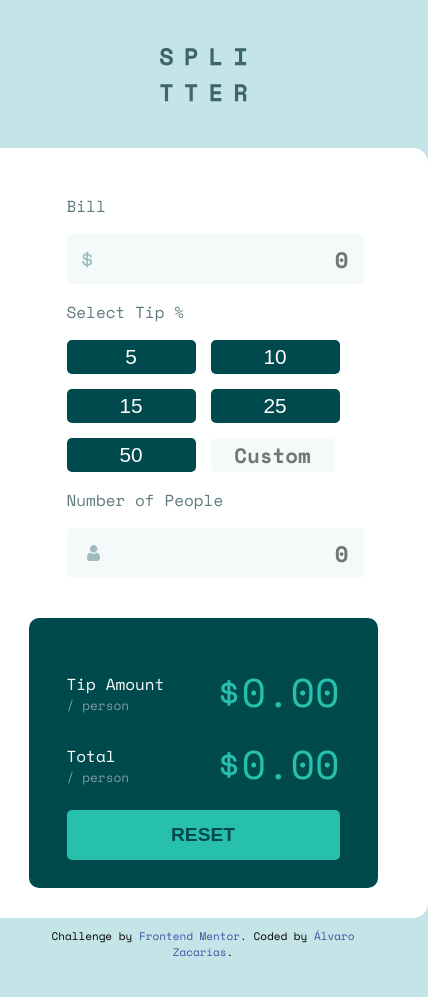
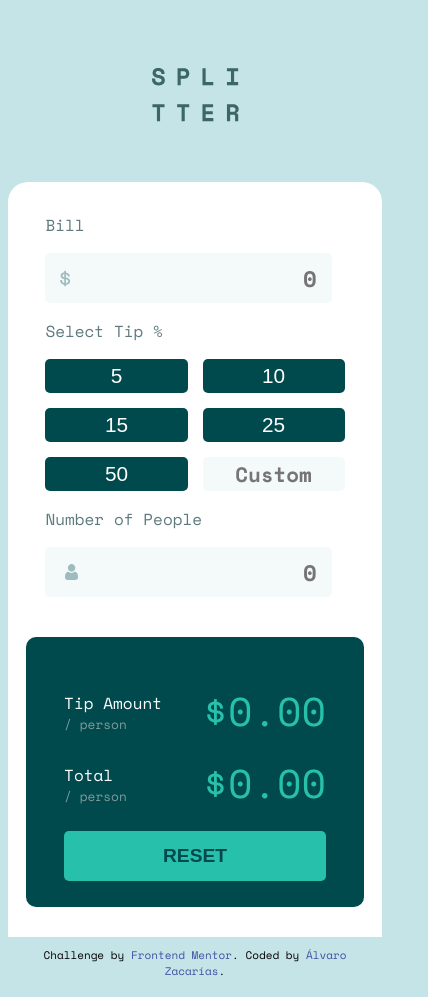
Before and after one commit to alvarozama/Tip-calculator-app, a plain HTML site: page index.html in a window 390 px wide. Shown: the whole page, 428 px wide, since content can reach past the window. Drawn offline with nearby package versions, Linux system fonts and the light colour scheme.

Commit message:
Corrected CSS and mostly functional JS. Event triggering is still iffy

```diff
--- a/index.css
+++ b/index.css
@@ -113,18 +113,6 @@ input[type=text]:focus {
     font-size: 1.3rem;
 }
 
-/* .percent div {
-    padding: 5px;
-    border-radius: 5px;
-    color: var(--clr-white);
-    background-color: var(--clr-verydarkcyan);
-} */
-
-.percent .smallinput {
-    background-color: var(--clr-verylightgreyishcyan);
-    color: var(--clr-darkgreyishcyan);
-}
-
 .percentage {
     padding: 5px;
     border-radius: 5px;
@@ -132,6 +120,13 @@ input[type=text]:focus {
     color: var(--clr-white);
     background-color: var(--clr-verydarkcyan);
     font-size: 1.3rem;
+}
+
+.percent .smallinput {
+    background-color: var(--clr-verylightgreyishcyan);
+    color: var(--clr-darkgreyishcyan);
+    padding: 0;
+    text-align: center;
 }
 
 .percentage:hover {
@@ -234,22 +229,7 @@ footer a {
 @media (max-width: 1024px) {}
 
 /* md */
-@media (max-width: 875px) {
-    body {
-        display: flex;
-        height: auto;
-        padding-top: 100px;
-    }
-
-    main {
-        display: flex;
-        flex-direction: column;
-    }
-
-    .reset-button {
-        top: 10px;
-    }
-}
+@media (max-width: 875px) {}
 
 /* sm */
 @media (max-width: 640px) {}
@@ -257,39 +237,52 @@ footer a {
 /* xs */
 @media (max-width: 475px) {
     body {
-        width: 100vw;
-        padding-top: 40px;
+        width: auto;
+        height: auto;
+        padding: 0;
+        display: flex;
+        flex-wrap: wrap;
+    }
+
+    .splitterlogo {
+        display: flex;
+        margin-top: 60px;
+        margin-bottom: 60px;
     }
 
     main {
-        width: 100%;
         display: flex;
         flex-direction: column;
+        width: 100%;
         justify-content: center;
         align-items: center;
+        padding: 15px 0 30px 0;
+        border-radius: 20px 20px 0 0;
     }
 
-    .splitterlogo {
-        margin-bottom: 40px;
+    .controls {
+        width: 80%;
     }
 
-    .percent {
+    .largeinput {
+        width: 90%;
+    }
+
+    .percent input {
+        width: 100%;
+    }
+
+    .grid {
         grid-template-columns: 1fr 1fr;
     }
 
-    .largeinput {
-        width: auto;
-    }
-
-    .smallinput {
-        width: 124px;
-    }
-
-    .controls {
+    .results {
+        display: flex;
+        flex-direction: column;
         width: 70%;
     }
 
-    .results {
-        width: 70%;
+    .reset-button {
+        top: 12px;
     }
 }
--- a/index.html
+++ b/index.html
@@ -39,7 +39,7 @@
               <input type="button" class="percentage" title="15" value="15" id="15" name="15">
               <input type="button" class="percentage" title="25" value="25" id="20" name="25">
               <input type="button" class="percentage" title="50" value="50" id="50" name="50">
-              <input type="text" id="custom" placeholder="Custom" class="smallinput">
+              <input type="text" id="custom" placeholder="Custom" class="percentage smallinput">
             </div>
           </div>
 
--- a/index.js
+++ b/index.js
@@ -46,7 +46,7 @@ function validatePeople() {
 }
 
 peopleInput.addEventListener('keyup', () => {
-    validatePeople()
+    validatePeople();
 })
 
 /// Calculating function
@@ -65,11 +65,24 @@ function calculate() {
         })
     }
 }
+
 calculate();
 
-peopleInput.addEventListener('keyup', () => {
-    calculate();
-})
+// TWILIGHT ZONE
+
+
+// Highlight Function
+
+function highlight() {
+    for (let i = 0; i < percentInput.length; i++) {
+        percentInput[i].addEventListener('click', () => {
+            percentInput[i].style.backgroundColor = "var(--clr-strongcyan)";
+            percentInput[i].style.color = "var(--clr-verydarkcyan)";
+        })
+    }
+}
+
+highlight();
 
 // Reset function
 
@@ -79,8 +92,23 @@ function reset() {
     percentInput.value = '';
     tipDisplay.innerText = '$0.00';
     totalDisplay.innerText = '$0.00';
+    resetBtn.style.filter = 'brightness(50%)';
+    for (let i = 0; i < percentInput.length; i++) {
+        percentInput[i].style.backgroundColor = "";
+        percentInput[i].style.color = "";
+    };
+    setTimeout(() => {
+        resetBtn.style.filter = 'brightness(100%)';
+      }, "1000");
+    percentInput[5].value = '';
+    percentInput[5].style = '';
 }
+
 
 resetBtn.addEventListener('click', () => {
     reset();
 })
+
+window.addEventListener('load', () => {
+    reset();
+})
```
